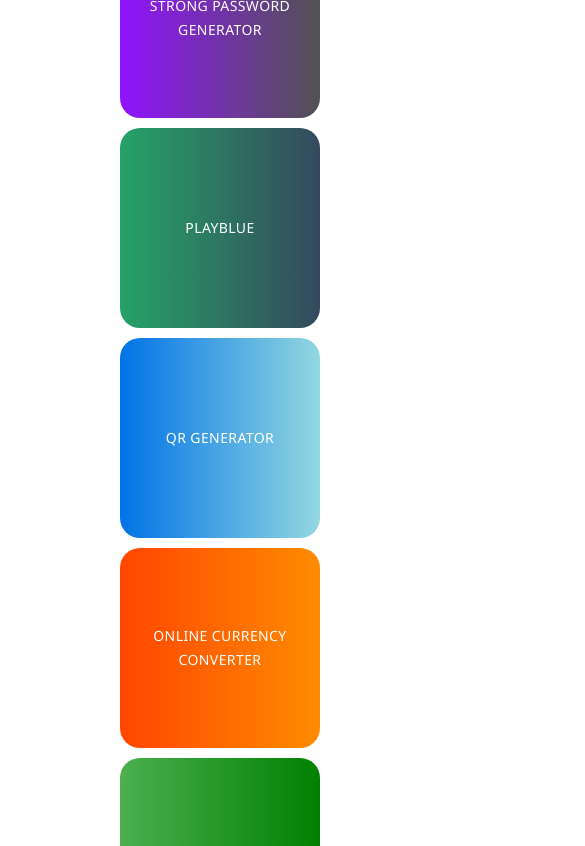
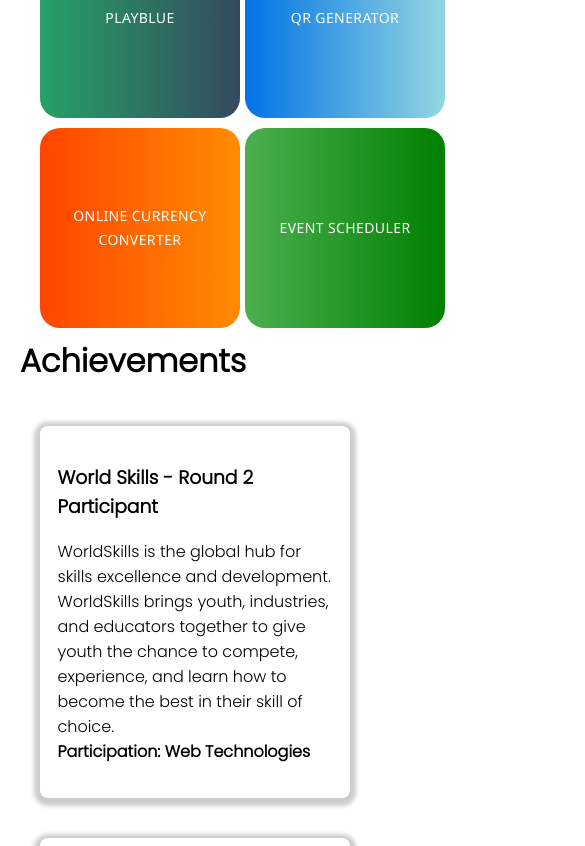
Before and after one commit to VIGNESHWARV2407/portfolio_2.0, a React (Create React App) app: page / in a window 390 px wide. Shown: the part 1760-2606 px from the top of the page, 585 px wide, since content can reach past the window. Built offline with nearby package versions, Linux system fonts and the light colour scheme.

Commit message:
final commit

```diff
--- a/src/App.css
+++ b/src/App.css
@@ -176,14 +176,17 @@ body {
 /* -------------------------Projects---------------------------- */
 .proj {
   padding-top: 2%;
-  display: flex;
+  /* display: flex;
   justify-content: center;
-  gap: 20px;
-  /* display: grid;
-  grid-template-columns: repeat(6,1fr); */
+  gap: 20px; */
+  display: grid;
+  grid-template-columns: repeat(6,1fr);
+  column-gap: 15px;
+  row-gap: 20px;
   font-weight: 500;
   cursor: pointer;
   padding-bottom: 5%;
+  margin-right: 10px;
 }
 
 button {
@@ -191,8 +194,7 @@ button {
   height: 200px;
 }
 
-.proj_hcj:hover,
-.proj_adv:hover {
+.project:hover {
   width: fit-content;
   border-radius: 20px;
   box-shadow: 1px 1px 30px rgb(0, 0, 0);
@@ -202,7 +204,6 @@ button {
 .achievements {
   display: grid;
   grid-template-columns: auto auto auto;
-
 }
 
 .card-container {
@@ -238,11 +239,15 @@ button {
   color: white;
   width: 100%;
 }
+.connections>h1
+{
+  margin-left: 60px;
+}
 
 .links>a {
   text-decoration: none;
   color: white;
-  padding: 31.5px;
+  padding: 37.5px;
   border-radius: 50%;
   box-shadow: 0px 2px 4px rgba(0, 0, 0, 0.7);
   transition: 0.3s;
@@ -306,16 +311,19 @@ button {
 @media only screen and (max-width: 800px) {
 
   .main_content,
-  .proj_hcj {
+  .project{
     margin: 20px;
+    margin-right: 20px;
   }
 
   .proj {
-    display: flex;
+    /* display: flex;
     flex-direction: column;
     gap: 20px;
     align-items: center;
-    justify-content: center;
+    justify-content: center; */
+    display: grid;
+    grid-template-columns: auto auto;
   }
 
   #pf,
@@ -328,15 +336,7 @@ button {
     height: 150px;
   }
 
-  #oce,
-  #es {
-    margin-top: 10px;
-    padding-top: 10px;
-    margin-bottom: 20px;
-  }
-
-  .proj_hcj:hover,
-  .proj_adv:hover {
+  .project:hover {
     all: unset;
     /* Remove all hover effects */
   }
@@ -348,11 +348,6 @@ button {
 
   .to_top {
     display: none;
-  }
-
-  #github {
-    margin-left: 0;
-
   }
 
   .prof_det>.name_and_photo {
@@ -373,8 +368,7 @@ button {
   }
 
   .links {
-    display: grid;
-    grid-template-columns: auto auto;
+    margin-right:30px;
   }
 
   .links>#github ,.links>#linkedin{
@@ -385,6 +379,7 @@ button {
     border-radius: 50%;
     box-shadow: 0px 2px 4px rgba(0, 0, 0, 0.7);
     transition: 0.3s;
+    padding: 30px;
   }
 
   #cv_view {
@@ -400,4 +395,13 @@ button {
     background: black;
     border: none;
   }
+  .achievements {
+    display: grid;
+    grid-template-columns: auto;
+  }
+  .connections>h1
+  {
+    margin-left: auto;
+    text-align: center;
+  }
 }
--- a/src/Components/Contacts.js
+++ b/src/Components/Contacts.js
@@ -6,7 +6,7 @@ function Contacts() {
   return (
     <div className='connections'>
       {/* <div class="border" id="contact"></div> */}
-      <h1 style={{marginLeft:'60px'}}>Contacts</h1>
+      <h1>Contacts</h1>
       <div class="contact" id="contact">
         <h2>For Contacts & To get connected with me.,</h2>
         <div class="links">
@@ -14,7 +14,7 @@ function Contacts() {
           <a href="https://www.linkedin.com/in/vigneshwar-v-0b65b322a/" id="linkedin" target="_blank"></a>
           {/* <a href="#" id="facebook"></a> <a href="#" id="twitter"></a> */}
           <div className='personal'>
-            <Number /><p style={{paddingRight:'50px'}}/>
+            <Number /><p style={{paddingRight:'60px'}}/>
               {/*&nbsp;&nbsp;&nbsp;&nbsp;&nbsp;&nbsp;&nbsp;&nbsp;&nbsp;&nbsp;&nbsp;&nbsp; (instead of p tag) */}
             <MailId />
           </div>
--- a/src/Components/Projects.js
+++ b/src/Components/Projects.js
@@ -10,23 +10,23 @@ function Projects() {
             <div class="projects"  id="projects">
                 <h1>Projects</h1>
                 <div class="proj">
-                    <div class="proj_hcj" id="pf">
+                    <div class="project" id="pf">
                         <Portfolio />
                         {/* add portfolio 2.0 in advanced project in html portfolio */}
                     </div>
-                    <div class="proj_hcj" id="spd">
+                    <div class="project" id="spd">
                         <Spd />
                     </div>
-                    <div class="proj_hcj" id="pl">
+                    <div class="project" id="pl">
                         <Playblue />
                     </div>
-                    <div class="proj_hcj" id="qr">
+                    <div class="project" id="qr">
                         <QRcode />
                     </div>
-                    <div class="proj_adv" id="oce">
+                    <div class="project" id="oce">
                         <Oce />
                     </div>
-                    <div class="proj_adv" id="es">
+                    <div class="project" id="es">
                         <EventScheduler />
                     </div>
                 </div>
--- a/src/Other CSS/MailId.js
+++ b/src/Other CSS/MailId.js
@@ -22,7 +22,7 @@ export default function PositionedSnackbar() {
   };
 
   const buttons = (
-        <Button onClick={handleClick({ vertical: 'bottom', horizontal: 'center'})} className={MailStyling.click} sx={{borderRadius:'50%'}}></Button>
+        <Button onClick={handleClick({ vertical: 'bottom', horizontal: 'center'})} className={MailStyling.click} sx={{borderRadius:'50%',padding:'35px'}}></Button>
   );
 
   return (
--- a/src/Other CSS/Number.js
+++ b/src/Other CSS/Number.js
@@ -22,7 +22,7 @@ export default function PositionedSnackbar() {
   };
 
   const buttons = (
-        <Button onClick={handleClick({ vertical: 'bottom', horizontal: 'center'})} className={NumberStyling.btn} sx={{borderRadius:'50%'}}></Button>
+        <Button onClick={handleClick({ vertical: 'bottom', horizontal: 'center'})} className={NumberStyling.btn} sx={{borderRadius:'50%',padding:'35px'}}></Button>
   );
 
   return (
```
